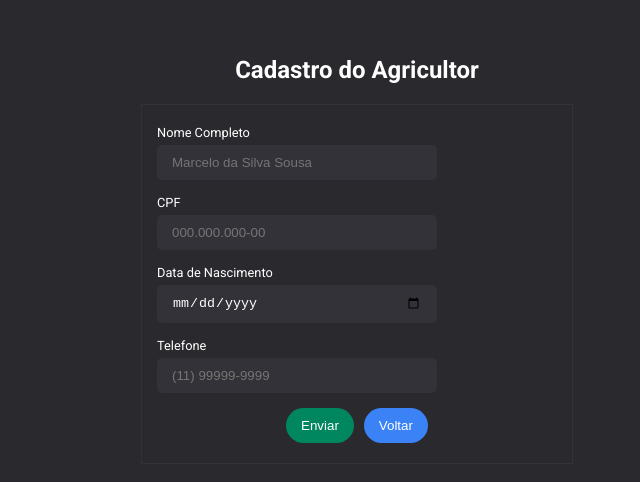
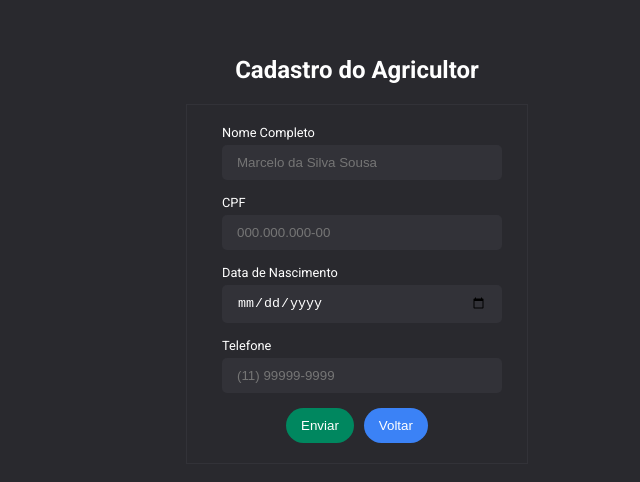
Before and after one commit to spadaritucks/farmer-registration, a Next.js app in the folder frontend/: page /register in a window 1280 px wide. Shown: the part 158-640 px from the top of the page, without its empty margins (283-923 px from the left). Built offline with nearby package versions, Linux system fonts and the light colour scheme.

Commit message:
Atualiza estilos dos formulários de registro e atualização para centralizar os itens, reduz a largura para 300px e ajusta o padding. Modifica a lógica de filtragem na tabela de agricultores para garantir que o CPF seja adicionado corretamente aos parâmetros de busca.

```diff
--- a/frontend/src/app/register/styles.css
+++ b/frontend/src/app/register/styles.css
@@ -15,11 +15,12 @@
 form{
     display: flex;
     flex-direction: column;
+    align-items: center;
     justify-content: center;
     gap: 15px;
-    width: 400px;
+    width: 300px;
     border: 1px solid var(--gray-600);
-    padding: 20px 15px;
+    padding: 20px 20px;
 }
 
 .form-actions{
--- a/frontend/src/app/update/styles.css
+++ b/frontend/src/app/update/styles.css
@@ -16,10 +16,11 @@ form{
     display: flex;
     flex-direction: column;
     justify-content: center;
+    align-items: center;
     gap: 15px;
-    width: 400px;
+    width: 300px;
     border: 1px solid var(--gray-600);
-    padding: 20px 15px;
+    padding: 20px 20px;
 }
 
 .form-actions{
--- a/frontend/src/components/farmers-table-list/component.tsx
+++ b/frontend/src/components/farmers-table-list/component.tsx
@@ -22,7 +22,6 @@ export default function FarmersTableList({ users }: FarmersTableListProps) {
     const { openModal, hideModal } = useModal()
     const { cpf, handleChange } = useCPF()
     const [fullName, setFullName] = useState<string | null>(null)
-    const [CPF, setCPF] = useState<string | null>(null)
     const [active, setActive] = useState<string | null>(null)
 
     const searchParams = useSearchParams()
@@ -30,7 +29,7 @@ export default function FarmersTableList({ users }: FarmersTableListProps) {
     function setFilters () {
         const params = new URLSearchParams(searchParams.toString())
         fullName && params.set("fullName", fullName)
-        CPF &&  params.set("cpf", cpf)
+        cpf && params.set("cpf", cpf)
         active && params.set("active", active)
 
         router.push("?" + params.toString());
```
